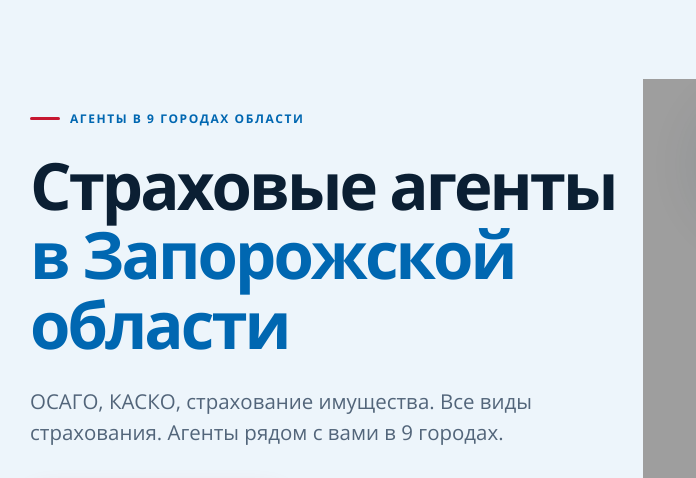
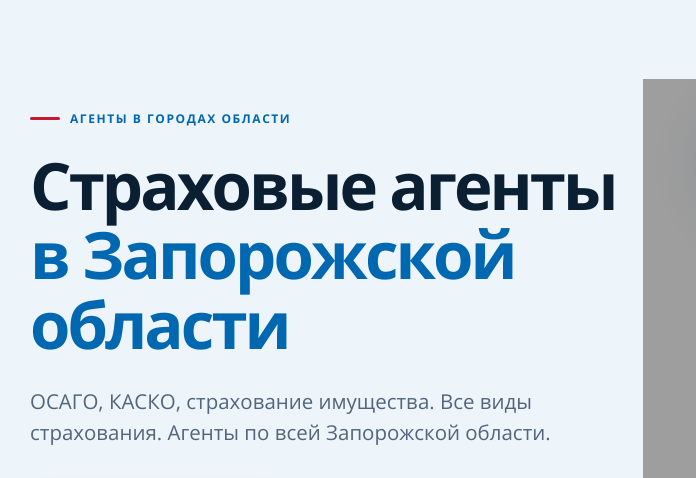
Before and after one commit to NeonSugar/AstroVolgaHub, a plain HTML site: page index.html in a window 1280 px wide. Shown: the part 93-571 px from the top of the page, 0-696 px from the left. Drawn offline with Linux system fonts and the light colour scheme.

Commit message:
Update index.html

```diff
--- a/index.html
+++ b/index.html
@@ -73,9 +73,9 @@
     <section class="hero" aria-labelledby="hero-title">
       <div class="container hero-grid">
         <div class="hero-copy">
-          <p class="eyebrow"><span></span> Агенты в 9 городах области</p>
+          <p class="eyebrow"><span></span> Агенты в городах области</p>
           <h1 id="hero-title">Страховые агенты<br><em>в Запорожской области</em></h1>
-          <p class="hero-lead">ОСАГО, КАСКО, страхование имущества. Все виды страхования. Агенты рядом с вами в 9 городах.</p>
+          <p class="hero-lead">ОСАГО, КАСКО, страхование имущества. Все виды страхования. Агенты по всей Запорожской области.</p>
           <a class="button button-primary hero-cta" href="#cities">
             Выбрать свой город
             <svg aria-hidden="true" viewBox="0 0 24 24"><path d="M5 12h14m-5-5 5 5-5 5"/></svg>
```
